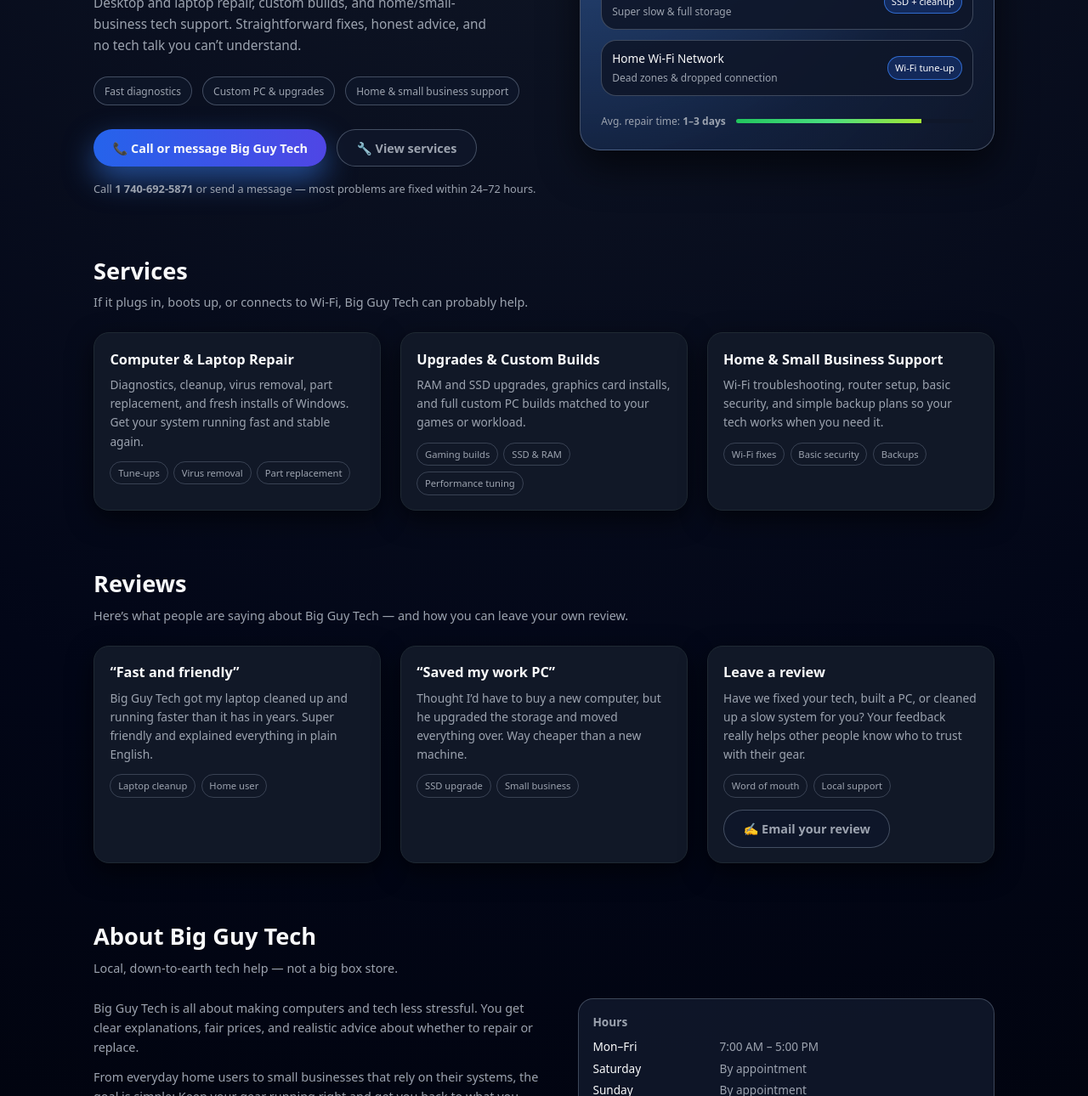
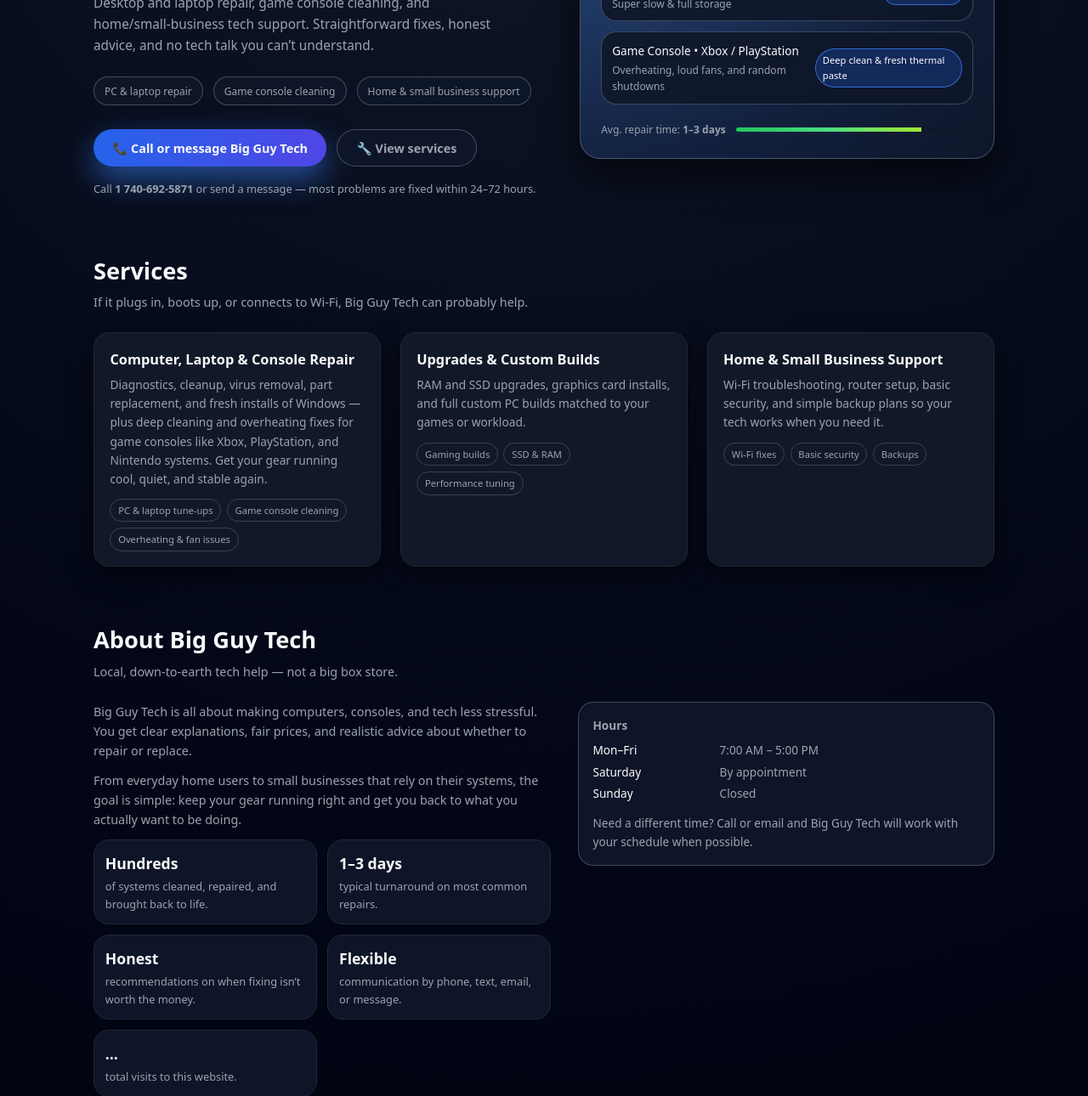
Before and after one commit to jfreeway2002/jfreeway2002.github.io, a plain HTML site: page index.html in a window 1280 px wide. Shown: the part 373-1663 px from the top of the page at 85% size. Drawn offline with Linux system fonts and the light colour scheme; no server answers.

Commit message:
Add files via upload

```diff
--- a/index.html
+++ b/index.html
@@ -617,13 +617,13 @@
           <span class="highlight">keeps your tech working right.</span>
         </h1>
         <p class="hero-subtitle">
-          Desktop and laptop repair, custom builds, and home/small-business tech support.
+          Desktop and laptop repair, game console cleaning, and home/small-business tech support.
           Straightforward fixes, honest advice, and no tech talk you can’t understand.
         </p>
 
         <div class="hero-badges">
-          <span class="badge">Fast diagnostics</span>
-          <span class="badge">Custom PC & upgrades</span>
+          <span class="badge">PC & laptop repair</span>
+          <span class="badge">Game console cleaning</span>
           <span class="badge">Home & small business support</span>
         </div>
 
@@ -659,17 +659,17 @@
             </div>
             <div class="device-item">
               <div class="device-main">
-                <span class="device-name">Work Laptop • Windows 10/11</span>
+                <span class="device-name">Work Laptop • Windows 10</span>
                 <span class="device-issue">Super slow &amp; full storage</span>
               </div>
               <span class="device-tag">SSD + cleanup</span>
             </div>
             <div class="device-item">
               <div class="device-main">
-                <span class="device-name">Home Wi-Fi Network</span>
-                <span class="device-issue">Dead zones &amp; dropped connection</span>
+                <span class="device-name">Game Console • Xbox / PlayStation</span>
+                <span class="device-issue">Overheating, loud fans, and random shutdowns</span>
               </div>
-              <span class="device-tag">Wi-Fi tune-up</span>
+              <span class="device-tag">Deep clean &amp; fresh thermal paste</span>
             </div>
           </div>
           <div class="hero-card-footer">
@@ -691,15 +691,16 @@
 
       <div class="card-grid">
         <article class="card">
-          <h3>Computer & Laptop Repair</h3>
+          <h3>Computer, Laptop & Console Repair</h3>
           <p>
-            Diagnostics, cleanup, virus removal, part replacement, and fresh installs of Windows.
-            Get your system running fast and stable again.
+            Diagnostics, cleanup, virus removal, part replacement, and fresh installs of Windows —
+            plus deep cleaning and overheating fixes for game consoles like Xbox, PlayStation, and Nintendo systems.
+            Get your gear running cool, quiet, and stable again.
           </p>
           <div class="pill-row">
-            <span class="pill">Tune-ups</span>
-            <span class="pill">Virus removal</span>
-            <span class="pill">Part replacement</span>
+            <span class="pill">PC & laptop tune-ups</span>
+            <span class="pill">Game console cleaning</span>
+            <span class="pill">Overheating & fan issues</span>
           </div>
         </article>
 
@@ -731,6 +732,60 @@
 
     <!-- ABOUT -->
     <section id="about">
+      <h2 class="section-title">About Big Guy Tech</h2>
+      <p class="section-subtitle">
+        Local, down-to-earth tech help — not a big box store.
+      </p>
+
+      <div class="about-grid">
+        <div class="about-text">
+          <p>
+            Big Guy Tech is all about making computers, consoles, and tech less stressful. You get clear explanations, fair prices,
+            and realistic advice about whether to repair or replace.
+          </p>
+          <p>
+            From everyday home users to small businesses that rely on their systems, the goal is simple:
+            keep your gear running right and get you back to what you actually want to be doing.
+          </p>
+
+          <div class="about-stats">
+            <div class="stat">
+              <strong>Hundreds</strong>
+              of systems cleaned, repaired, and brought back to life.
+            </div>
+            <div class="stat">
+              <strong>1–3 days</strong>
+              typical turnaround on most common repairs.
+            </div>
+            <div class="stat">
+              <strong>Honest</strong>
+              recommendations on when fixing isn’t worth the money.
+            </div>
+            <div class="stat">
+              <strong>Flexible</strong>
+              communication by phone, text, email, or message.
+            </div>
+            <div class="stat">
+              <strong id="visit-count">…</strong>
+              total visits to this website.
+            </div>
+          </div>
+        </div>
+
+        <aside class="hours-card">
+          <strong>Hours</strong>
+          <table>
+            <tr><td>Mon–Fri</td><td>7:00 AM – 5:00 PM</td></tr>
+            <tr><td>Saturday</td><td>By appointment</td></tr>
+            <tr><td>Sunday</td><td>Closed</td></tr>
+          </table>
+          <p style="margin-top:0.7rem;">
+            Need a different time? Call or email and Big Guy Tech will work with your schedule when possible.
+          </p>
+        </aside>
+      </div>
+    </section>
+
     <!-- REVIEWS -->
     <section id="reviews">
       <h2 class="section-title">Reviews</h2>
@@ -766,7 +821,7 @@
         <article class="card">
           <h3>Leave a review</h3>
           <p>
-        Have we fixed your tech, built a PC, or cleaned up a slow system for you?
+            Have we fixed your tech, built a PC, cleaned a console, or brought a slow system back to life?
             Your feedback really helps other people know who to trust with their gear.
           </p>
           <div class="pill-row">
@@ -774,72 +829,12 @@
             <span class="pill">Local support</span>
           </div>
           <div style="margin-top:0.9rem;">
-        <!-- Option 1: email-based review -->
             <a href="mailto:Bigguytech@outlook.com?subject=Big%20Guy%20Tech%20Review"
                class="btn-secondary">
               ✍️ Email your review
             </a>
-
-        <!-- Option 2 (later): Google review link -->
-        <!--
-        <a href="YOUR_GOOGLE_REVIEW_LINK_HERE" class="btn-primary" style="margin-left:0.4rem;">
-          ⭐ Leave a Google review
-        </a>
-        -->
           </div>
         </article>
-  </div>
-</section>
-
-      <h2 class="section-title">About Big Guy Tech</h2>
-      <p class="section-subtitle">
-        Local, down-to-earth tech help — not a big box store.
-      </p>
-
-      <div class="about-grid">
-        <div class="about-text">
-          <p>
-            Big Guy Tech is all about making computers and tech less stressful. You get clear explanations, fair prices,
-            and realistic advice about whether to repair or replace.
-          </p>
-          <p>
-            From everyday home users to small businesses that rely on their systems, the goal is simple:
-            Keep your gear running right and get you back to what you actually want to be doing.
-          </p>
-
-          <div class="about-stats">
-            <div class="stat">
-              <strong>Hundreds</strong>
-              of systems cleaned, repaired, and brought back to life.
-            </div>
-            <div class="stat">
-              <strong>1–3 days</strong>
-              Typical turnaround on most common repairs.
-            </div>
-            <div class="stat">
-              <strong>Honest</strong>
-              Recommendations on when fixing isn’t worth the money.
-            </div>
-            <div class="stat">
-              <strong>Flexible</strong>
-              communication by phone, text, email, or message.
-            </div>
-          </div class="stat">
-            <strong id="visit-count">…</strong>
-    total visits to this website.
-        </div>
-
-        <aside class="hours-card">
-          <strong>Hours</strong>
-          <table>
-            <tr><td>Mon–Fri</td><td>7:00 AM – 5:00 PM</td></tr>
-            <tr><td>Saturday</td><td>By appointment</td></tr>
-            <tr><td>Sunday</td><td>By appointment</td></tr>
-          </table>
-          <p style="margin-top:0.7rem;">
-            Need a different time? Call or email and Big Guy Tech will work with your schedule when possible.
-          </p>
-        </aside>
       </div>
     </section>
 
@@ -887,11 +882,11 @@
           <ul class="contact-list">
             <li><span class="contact-label">Phone:</span> 1 740-692-5871</li>
             <li><span class="contact-label">Email:</span> Bigguytech@outlook.com</li>
-
           </ul>
 
           <p style="margin-top:0.9rem;">
-            You can also send photos or screenshots of error messages to help get a more accurate estimate.
+            You can also send photos or screenshots of error messages or overheating/console issues
+            to help get a more accurate estimate.
           </p>
         </div>
       </div>
@@ -911,12 +906,11 @@
     document.getElementById("year").textContent = new Date().getFullYear();
 
     // Simple visit counter using countapi.xyz
-    // This increments a shared counter every time someone loads the site.
     fetch("https://api.countapi.xyz/hit/bigguy-tech.com/visits")
       .then(response => response.json())
       .then(data => {
         const el = document.getElementById("visit-count");
-        if (el) {
+        if (el && data && typeof data.value === "number") {
           el.textContent = data.value.toLocaleString();
         }
       })
```
Lines whose indentation alone changed are shown as unchanged.
